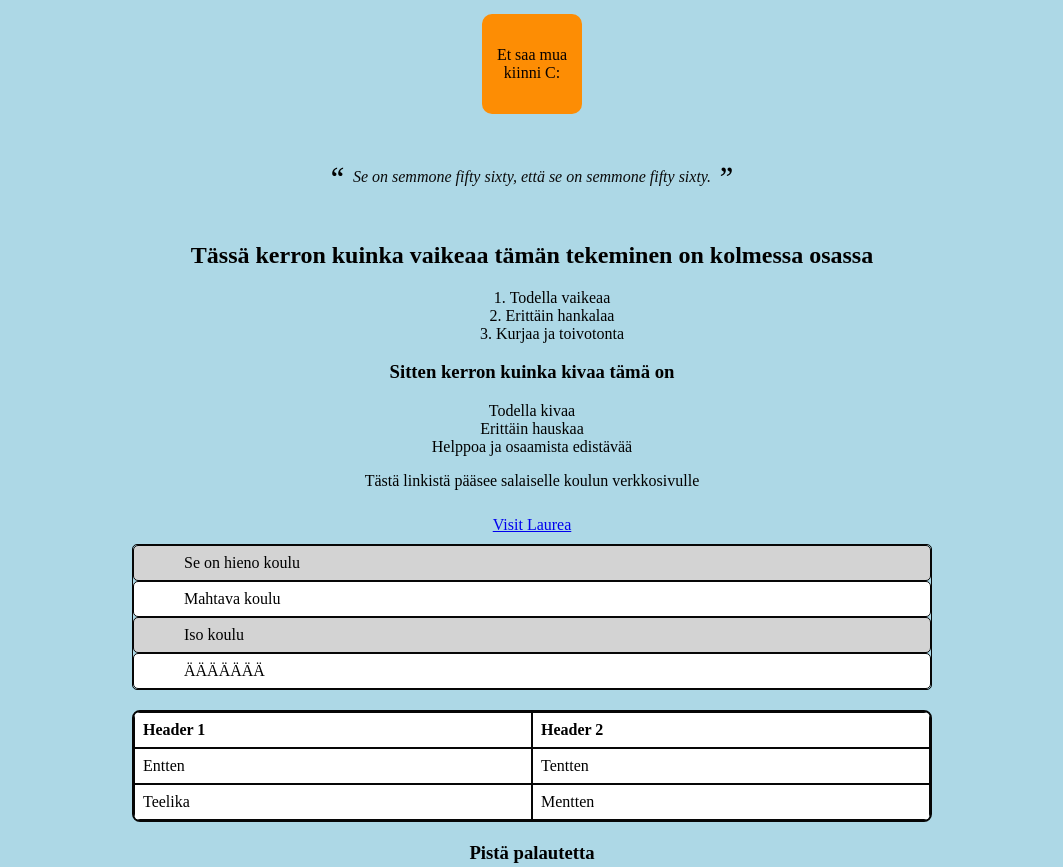
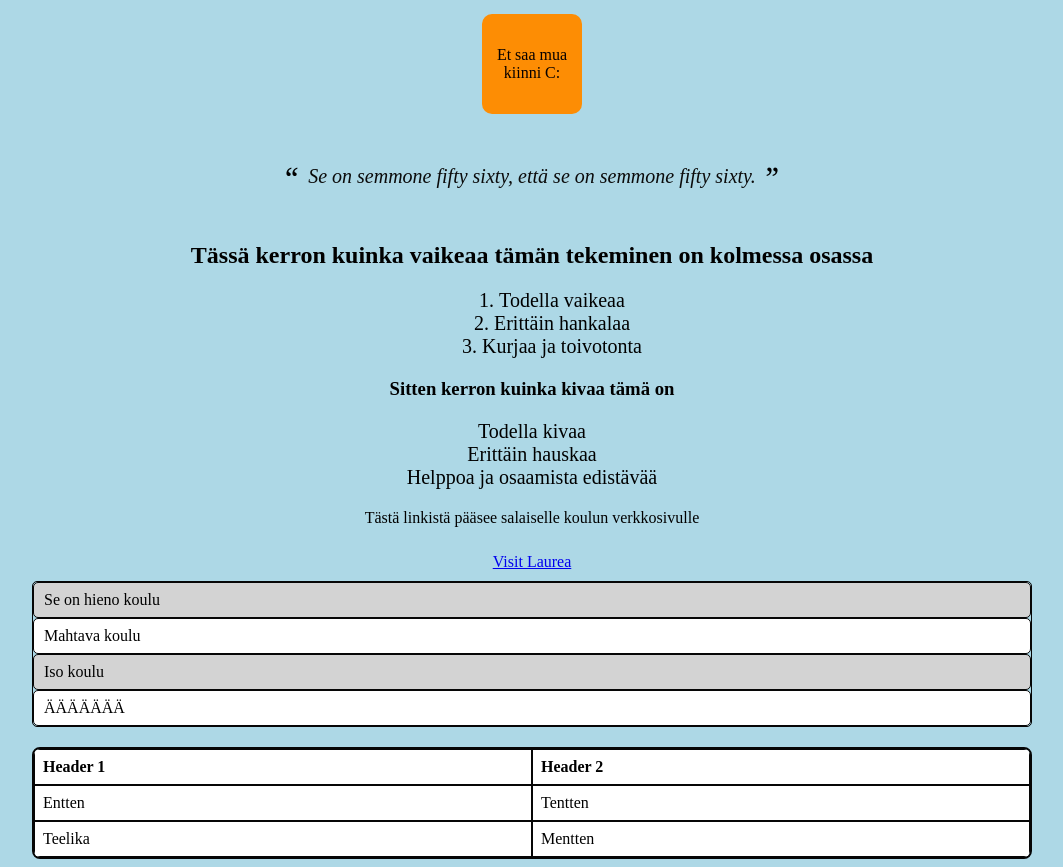
Before and after one commit to PugOfJustice/website_dev_course_autumn_2026, a plain HTML site: page WS_04/index.html in a window 1280 px wide. Shown: the part 780-1647 px from the top of the page, without its empty margins (108-1171 px from the left). Drawn offline with Linux system fonts and the light colour scheme.

Commit message:
Update CSS styles for improved layout and readability

```diff
--- a/WS_04/style.css
+++ b/WS_04/style.css
@@ -3,7 +3,7 @@ body {
   padding: 0px;
   border-radius: 10px;
   text-align: center;
-  max-width: 800px;
+  max-width: 1000px;
   margin: 0 auto;
 }
 
@@ -57,12 +57,14 @@ body {
 ol {
   list-style-position: inside;
   text-align: center;
+  font-size: 20px;
 }
 
 /* Tavalliset pallolistat */
 ul:not(.pseudo-list) {
   list-style-position: inside;
   text-align: center;
+  font-size: 20px;
 }
 
 /* Pseudo-lista */
@@ -79,7 +81,7 @@ ul.pseudo-list {
 }
 
 .pseudo-list li {
-  padding: 8px 50px;
+  padding: 8px 10px;
   width: 100%;
   box-sizing: border-box;
   border: 1px solid #060606;
@@ -117,6 +119,7 @@ ul.pseudo-list {
   color: rgb(11, 11, 11);
   text-align: center;
   line-height: 1.6;
+  font-size: 20px;
 }
 
 .quote::before,
```
